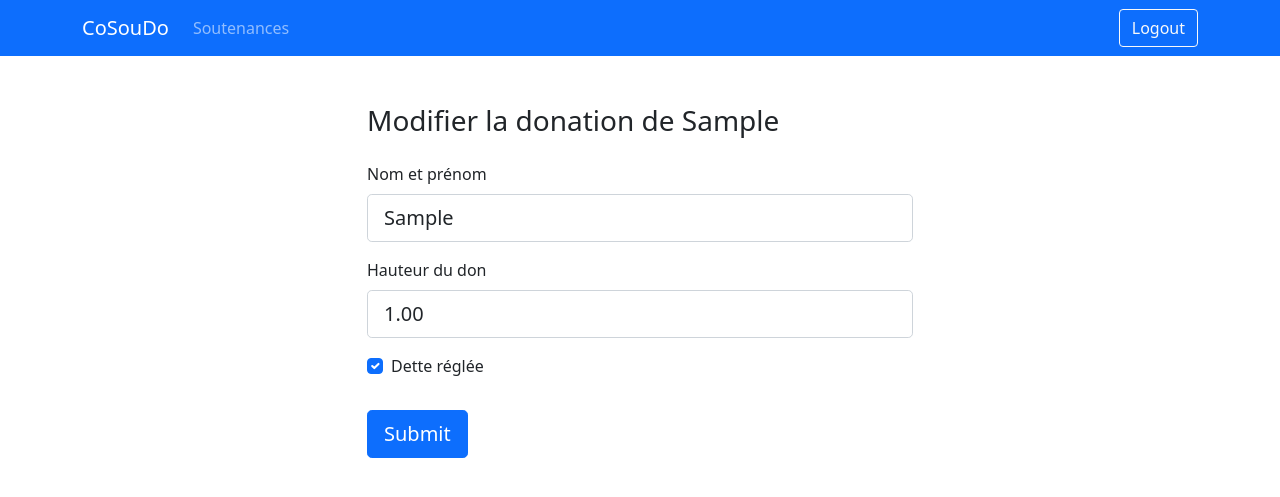
After one commit to romaindeseine/cosoudo, a Flask app: page /donations/1/modifier in a window 1280 px wide. The commit adds this page. Shown: the top 497 px of the page. Run offline with Flask 2, Linux system fonts and the light colour scheme; a user stored in the database is signed in; tables that the repository leaves empty hold one stand-in row (values such as "Sample post"); some libraries are stand-ins or nearby versions.

Commit message:
ajout d'un formulaire pour modifier les donations

```diff
--- a/app/forms.py
+++ b/app/forms.py
@@ -1,6 +1,13 @@
 from flask_wtf import FlaskForm
 
-from wtforms import DateField, DecimalField, PasswordField, StringField, SubmitField
+from wtforms import (
+    BooleanField,
+    DateField,
+    DecimalField,
+    PasswordField,
+    StringField,
+    SubmitField
+)
 from wtforms.validators import DataRequired
 
 
@@ -17,6 +24,7 @@ class SoutenanceForm(FlaskForm):
 
 
 class DonationForm(FlaskForm):
-    donateur = StringField('Votre nom et prénom', validators=[DataRequired()])
+    donateur = StringField('Nom et prénom', validators=[DataRequired()])
     don = DecimalField('Hauteur du don', validators=[DataRequired()])
+    is_settled = BooleanField('Dette réglée', default=False)
     submit = SubmitField('Submit')
--- /dev/null
+++ b/app/templates/modifier_donation.html
@@ -0,0 +1,51 @@
+{% extends "base.html" %}
+
+{% block content %}
+  <div class="col-3"></div>
+  <div class="col-6">
+    <form method="POST">
+      {{ form.hidden_tag() }}
+
+      <h3 class="mb-4">Modifier la donation de {{ donation.donateur }}</h3>
+      <fieldset class="mb-3">
+        <div class="mb-3">
+          {{ form.donateur.label(class="form-label") }}
+          {% if form.donateur.errors %}
+            {{ form.donateur(class="form-control is-invalid") }}
+            <div class="invalid-feedback">
+              {% for error in form.donateur.errors %}
+                <span>{{ error }}</span>
+              {% endfor %}
+            </div>
+          {% else %}
+            {{ form.donateur(class="form-control form-control-lg") }}
+          {% endif %}
+        </div>
+
+        <div class="mb-3">
+          {{ form.don.label(class="form-label") }}
+          {% if form.don.errors %}
+            {{ form.don(class="form-control is-invalid") }}
+            <div class="invalid-feedback">
+              {% for error in form.don.errors %}
+                <span>{{ error }}</span>
+              {% endfor %}
+            </div>
+          {% else %}
+            {{ form.don(class="form-control form-control-lg") }}
+          {% endif %}
+        </div>
+
+        <div class="form-check mb-3">
+          {{ form.is_settled.label(class="form-check-label") }}
+          {{ form.is_settled(class="form-check-input") }}
+        </div>
+      </fieldset>
+
+      <div class="mb-3">
+        {{ form.submit(class="btn btn-lg btn-primary") }}
+      </div>
+    </form>
+  </div>
+  <div class="col-3"></div>
+{% endblock %}
--- a/app/templates/soutenances.html
+++ b/app/templates/soutenances.html
@@ -31,7 +31,7 @@
                           <path fill-rule="evenodd" d="M6.5 12a5.5 5.5 0 1 0 0-11 5.5 5.5 0 0 0 0 11zM13 6.5a6.5 6.5 0 1 1-13 0 6.5 6.5 0 0 1 13 0z"/>
                         </svg>
                       </a>
-                      <button class="btn btn-outline-success" data-bs-toggle="modal" data-bs-target="{{ '#deleteModal-' + soutenance.id|string }}">
+                      <button class="btn btn-outline-success" data-bs-toggle="modal" data-bs-target="{{ '#deleteModal-' + soutenance.id }}">
                         <svg xmlns="http://www.w3.org/2000/svg" width="16" height="16" fill="currentColor" class="bi bi-trash-fill" viewBox="0 0 16 16">
                           <path fill-rule="evenodd" d="M2.5 1a1 1 0 0 0-1 1v1a1 1 0 0 0 1 1H3v9a2 2 0 0 0 2 2h6a2 2 0 0 0 2-2V4h.5a1 1 0 0 0 1-1V2a1 1 0 0 0-1-1H10a1 1 0 0 0-1-1H7a1 1 0 0 0-1 1H2.5zm3 4a.5.5 0 0 1 .5.5v7a.5.5 0 0 1-1 0v-7a.5.5 0 0 1 .5-.5zM8 5a.5.5 0 0 1 .5.5v7a.5.5 0 0 1-1 0v-7A.5.5 0 0 1 8 5zm3 .5a.5.5 0 0 0-1 0v7a.5.5 0 0 0 1 0v-7z"/>
                         </svg>
@@ -52,7 +52,7 @@
                           <path fill-rule="evenodd" d="M6.5 12a5.5 5.5 0 1 0 0-11 5.5 5.5 0 0 0 0 11zM13 6.5a6.5 6.5 0 1 1-13 0 6.5 6.5 0 0 1 13 0z"/>
                         </svg>
                       </a>
-                      <button class="btn btn-outline-danger" data-bs-toggle="modal" data-bs-target="{{ '#deleteModal-' + soutenance.id|string }}">
+                      <button class="btn btn-outline-danger" data-bs-toggle="modal" data-bs-target="{{ '#deleteModal-' + soutenance.id }}">
                         <svg xmlns="http://www.w3.org/2000/svg" width="16" height="16" fill="currentColor" class="bi bi-trash-fill" viewBox="0 0 16 16">
                           <path fill-rule="evenodd" d="M2.5 1a1 1 0 0 0-1 1v1a1 1 0 0 0 1 1H3v9a2 2 0 0 0 2 2h6a2 2 0 0 0 2-2V4h.5a1 1 0 0 0 1-1V2a1 1 0 0 0-1-1H10a1 1 0 0 0-1-1H7a1 1 0 0 0-1 1H2.5zm3 4a.5.5 0 0 1 .5.5v7a.5.5 0 0 1-1 0v-7a.5.5 0 0 1 .5-.5zM8 5a.5.5 0 0 1 .5.5v7a.5.5 0 0 1-1 0v-7A.5.5 0 0 1 8 5zm3 .5a.5.5 0 0 0-1 0v7a.5.5 0 0 0 1 0v-7z"/>
                         </svg>
--- a/app/views.py
+++ b/app/views.py
@@ -113,7 +113,7 @@ def voir_soutenance(id):
     return render_template('soutenance.html', soutenance=soutenance.to_json()), 200
 
 
-@main.route('/soutenance/<id>/supprimer', methods=['POST'])
+@main.route('/soutenances/<id>/supprimer', methods=['POST'])
 @login_required
 def supprimer_soutenance(id):
     """
@@ -129,3 +129,30 @@ def supprimer_soutenance(id):
         category='success'
     )
     return redirect(url_for('main.home'))
+
+
+@main.route('/donations/<id>/modifier', methods=['GET', 'POST'])
+@login_required
+def modifier_donation(id):
+    """
+    :param id: Id de la donation
+    """
+    donation = Donation.query.get_or_404(id)
+    form = DonationForm()
+
+    if form.validate_on_submit():
+        donation.donateur = form.donateur.data
+        donation.don = form.don.data
+        donation.is_settled = form.is_settled.data
+        db.session.add(donation)
+        db.session.commit()
+        flash(
+            message='La donation de {} a bien été modifée.'.format(donation.donateur),
+            category='success'
+        )
+        return redirect(url_for('main.voir_soutenance', id=donation.soutenance_id))
+
+    form.donateur.data = donation.donateur
+    form.don.data = donation.don
+    form.is_settled.data = donation.is_settled
+    return render_template('modifier_donation.html', form=form, donation=donation)
```
Also changed, not shown: app/templates/soutenance.html (+32 -4 lines).
